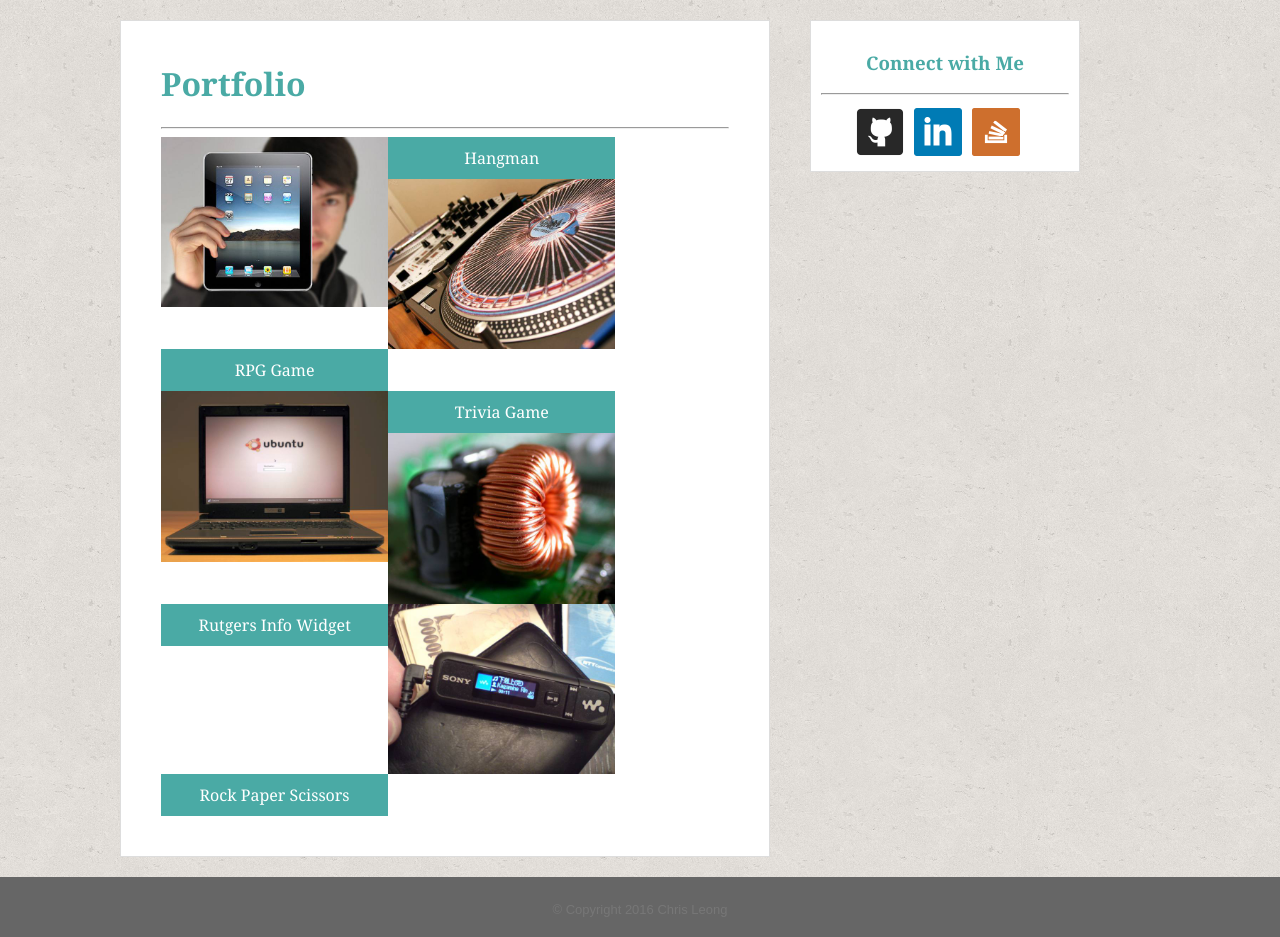
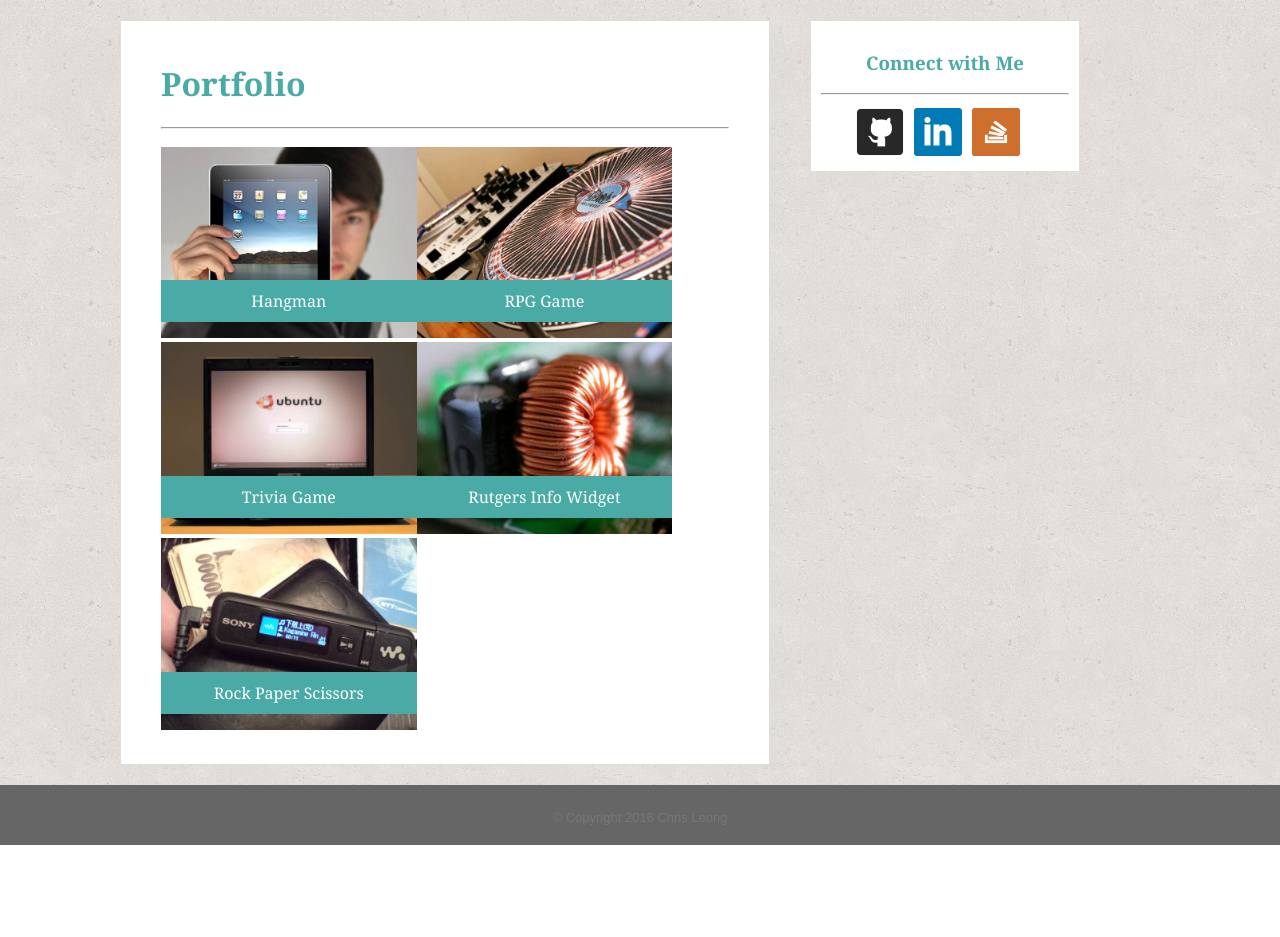
Before and after one commit to kjige/Basic-Portfolio, a PHP site: page /portfolio.html in a window 1280 px wide. Shown: the part 88-1025 px from the top of the page. After the commit the page ends 933 px from the top, so only its background shows below. Run offline with PHP 8.4, Linux system fonts and the light colour scheme.

Commit message:
second push

```diff
--- a/assets/css/style.css
+++ b/assets/css/style.css
@@ -25,7 +25,7 @@
 	height: 100%;
 	text-align: center;
 	float: left;
-	/*margin: 0px 40px 0px 120px;*/
+	margin: 0px auto;
 	border: #dddddd solid 1px;
 	padding: 0 20px 0 20px;
 }
@@ -90,38 +90,43 @@
 .thumbRow {
 	/*display: inline-block;*/
 	/*float: left;*/
-	clear: both;
-	width: 100%;
-	margin: 0px;
+	/*clear: both;
+	width: 50%;
+	margin: 0px;*/
 	/*z-index: 0;*/
 	/*background: #ddd;*/
 }
 
 .thumb {
+	float: left;
+	width: 45%;
+	margin: 10px 0;
+	background: #eee;
+	position: relative;
+}
+
+.portfolio img {
 	/*float: left;*/
+	/*position: relative;*/
+	/*margin: 10px auto;*/
 	width: 100%;
-	margin: 0px;
-	overflow: ;
-}
-.portfolio img {
-	float: left;
-	position: relative;
-	/*margin: 10px auto;*/
-	width: 40%;
 	/*margin: 5%;*/
-	z-index: 10;
+	margin-bottom: -20px;
+	/*z-index: 10;*/
 }
 
 .label {
-	float: left;
-	z-index: 20;
+	/*float: left;*/
+	clear: both;
+	/*z-index: 20;*/
 	padding: 10px;
-	width: 40%;
+	width: 100%;
+	margin-top: 0px;
 	/*margin: 5%;*/
 	background: #4aaaa5;
-	/*position: relative;*/
-	/*left: 0;
-	bottom: 0;*/
+	position: absolute;
+	/*left: 0;*/
+	bottom: 0px;
 	text-align: center;
 	color: #ffffff;
 	font-family: 'Georgia', Times, Times New Roman, serif;
@@ -162,7 +167,7 @@
 }
 
 h4 {
-	font-family: font-family: 'Georgia', Times, Times New Roman, serif;
+	font-family: 'Georgia', Times, Times New Roman, serif;
 	margin: 20px 0 5px 0;
 }
 
--- a/portfolio.html
+++ b/portfolio.html
@@ -21,38 +21,46 @@
 		<div class="portfolio">
 			<h1>Portfolio</h1>
 			<hr>
-			<div class="thumbRow">
+			<!-- <div class="thumbRow"> -->
 				<div class="thumb">
 					<a href="#">
 						<img src="assets/images/technics-q-c-640-480-1.jpg" alt="Hangman">
 						<div class="label">Hangman</div>
 					</a>
 				</div>
+			<!-- </div> -->
+			<!-- <div class="thumbRow"> -->
 				<div class="thumb">
 					<a href="#">
 						<img src="assets/images/technics-q-c-640-480-2.jpg" alt="RPG-game">
 						<div class="label">RPG Game</div>
 					</a>
 				</div>
-			</div>
-			<div class="thumbRow">
+			<!-- </div> -->
+			<!-- <div class="thumbRow"> -->
+				<div class="thumb">
 					<a href="#">
 						<img src="assets/images/technics-q-c-640-480-3.jpg" alt="Trivia-game">
 						<div class="label">Trivia Game</div>
 					</a>
 				</div>
+			<!-- </div> -->
+			<!-- <div class="thumbRow"> -->
 				<div class="thumb">
 					<a href="#">
 						<img src="assets/images/technics-q-c-640-480-8.jpg" alt="Rutgers-info-widget">
 						<div class="label">Rutgers Info Widget</div>
 					</a>
 				</div>
+			<!-- </div> -->
+			<!-- <div class="thumbRow"> -->
 				<div class="thumb">
 					<a href="#">
 						<img src="assets/images/technics-q-c-640-480-10.jpg" alt="Rock-paper-scissors">
 						<div class="label">Rock Paper Scissors</div>
 					</a>
 				</div>
+			<!-- </div> -->
 		</div>
 		<aside>
 			<h3>Connect with Me</h3>
```
Lines whose indentation alone changed are shown as unchanged.
